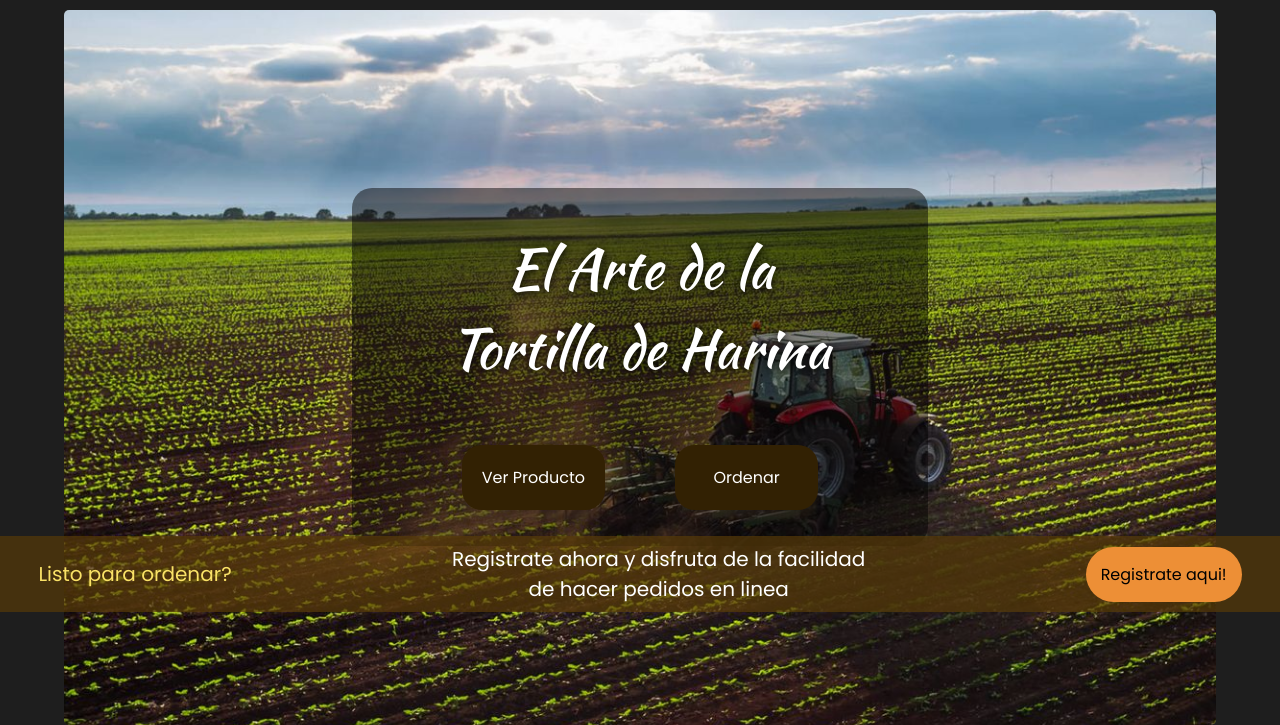
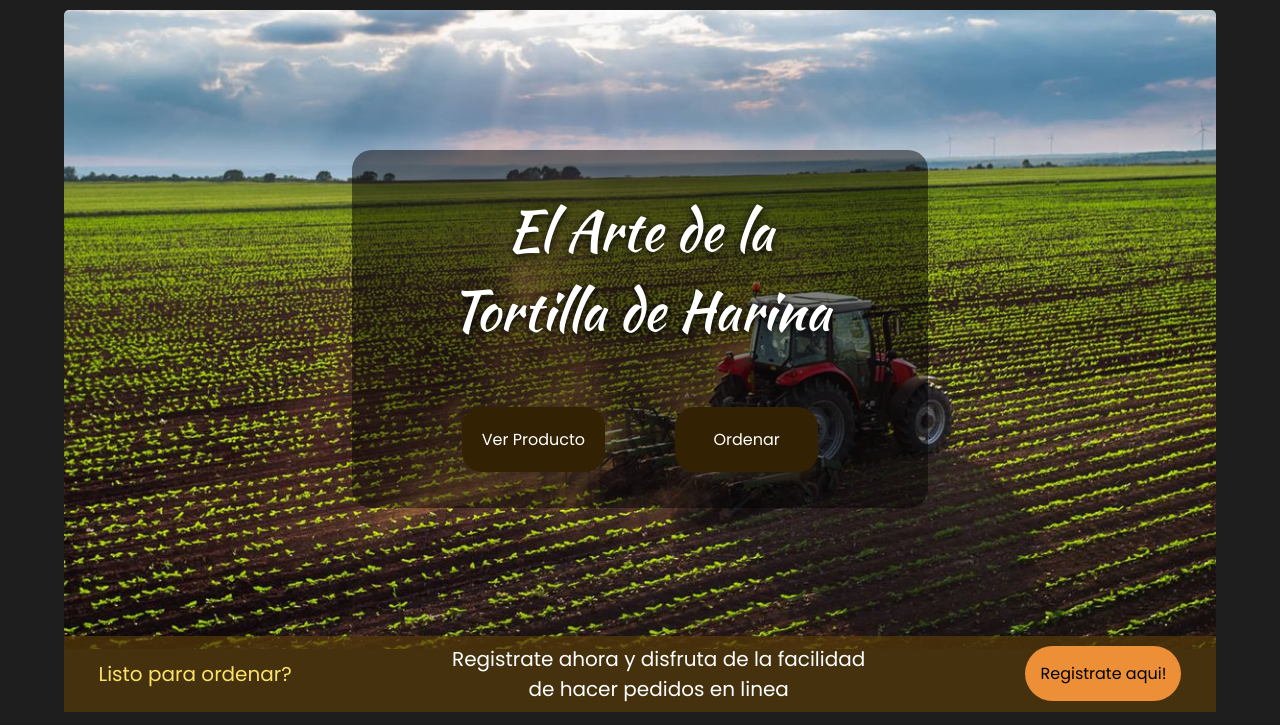
Before and after one commit to tortilleriaLaFrontera/Tortilleria, a PHP site: page /index.html in a window 1280 px wide. Shown: the part 88-813 px from the top of the page. Run offline with PHP 8.4, Linux system fonts and the light colour scheme.

Commit message:
cambio posicion de strip

```diff
--- a/css/main.css
+++ b/css/main.css
@@ -119,8 +119,8 @@ main {
     height: auto;
 
     /* Positioning */
-    position: fixed; /* Makes the banner float over all other content */
-    bottom: 100px; /* Positions the banner at the bottom of the viewport */
+    position: sticky; /* Makes the banner float over all other content */
+    bottom: 0; /* Positions the banner at the bottom of the viewport */
     left: 0; /* Aligns the banner to the left edge of the viewport */
     z-index: 1000; /* Ensures the banner stays on top of other elements */
 
```
